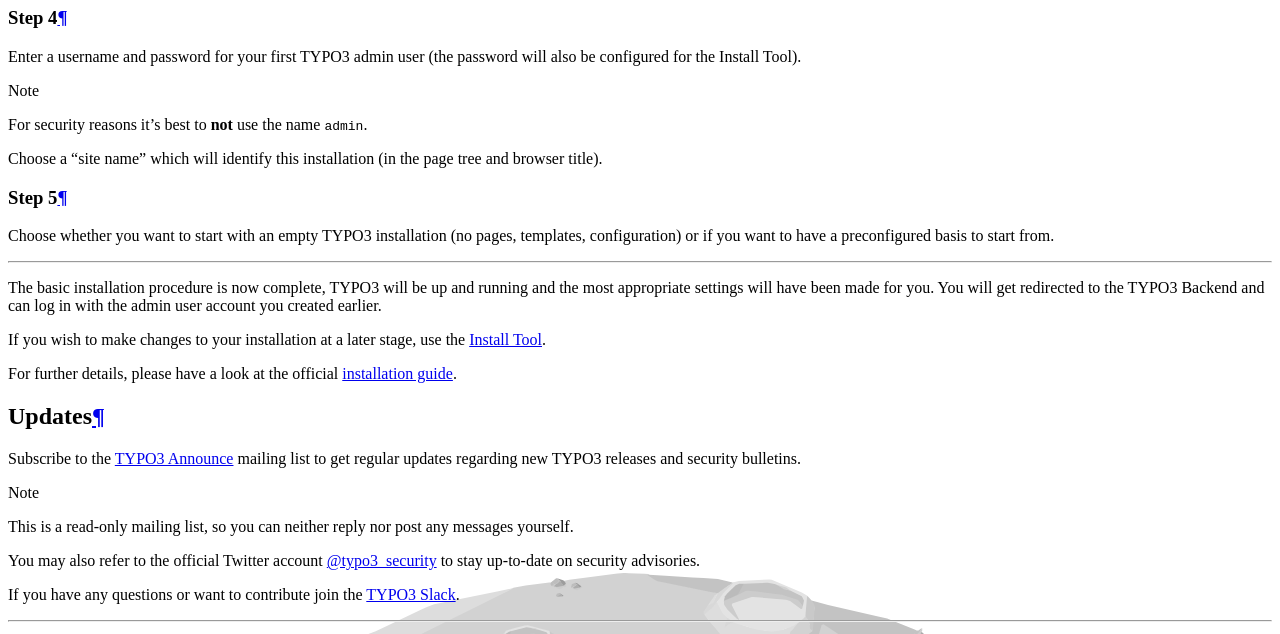
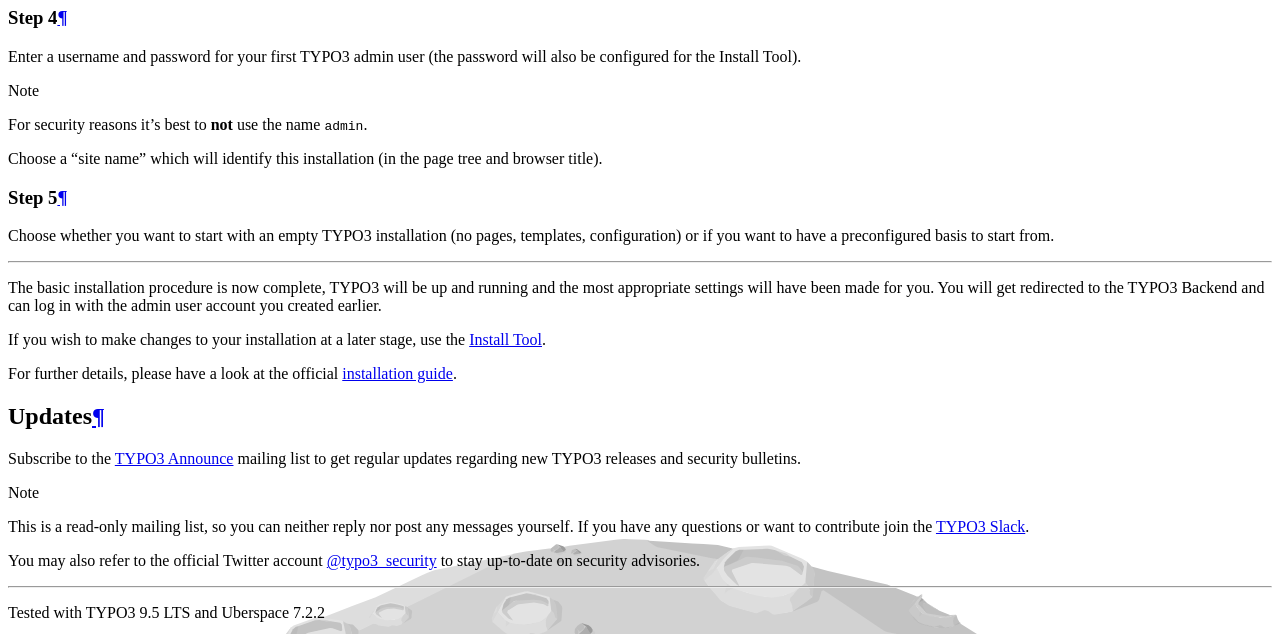
Before and after one commit to Uberspace/lab, a Sphinx documentation site: the page built from source/guide_typo3-cms.rst, in a window 1280 px wide and 900 px high, scrolled down 3380 px, cut to the strip 0-634 px from the top of the window. Built offline with Sphinx 7.4.7 and the Read the Docs theme 2.0.0, drawn with Linux system fonts in a browser that asks for light colours.

```diff
--- a/source/guide_typo3-cms.rst
+++ b/source/guide_typo3-cms.rst
@@ -136,11 +136,9 @@ Updates
 
 Subscribe to the `TYPO3 Announce`_ mailing list to get regular updates regarding new TYPO3 releases and security bulletins.
 
-.. note:: This is a read-only mailing list, so you can neither reply nor post any messages yourself.
+.. note:: This is a read-only mailing list, so you can neither reply nor post any messages yourself. If you have any questions or want to contribute join the `TYPO3 Slack`_.
 
 You may also refer to the official Twitter account `@typo3_security`_ to stay up-to-date on security advisories.
-
-If you have any questions or want to contribute join the `TYPO3 Slack`_.
 
 .. _TYPO3 CMS: https://typo3.org/
 .. _GPL v2: https://www.gnu.org/licenses/gpl-2.0.html
```
